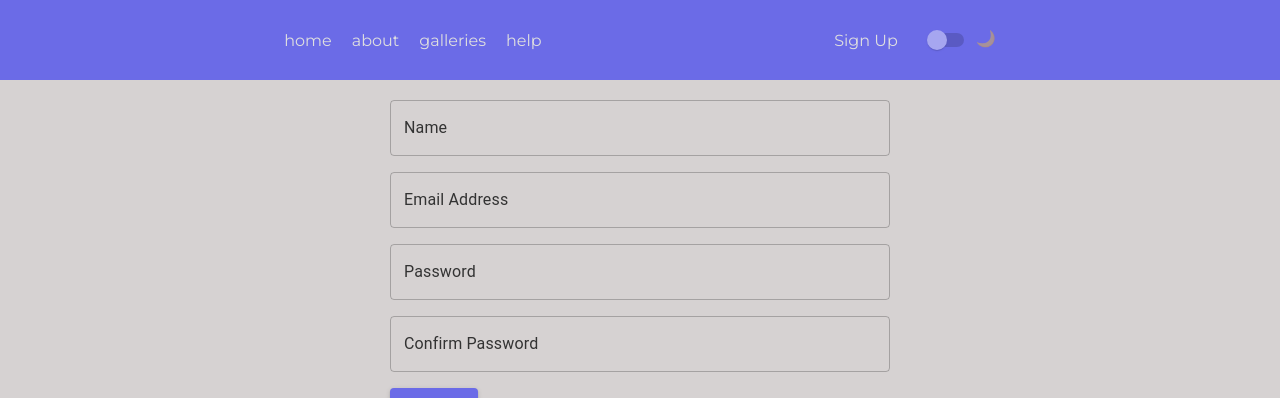
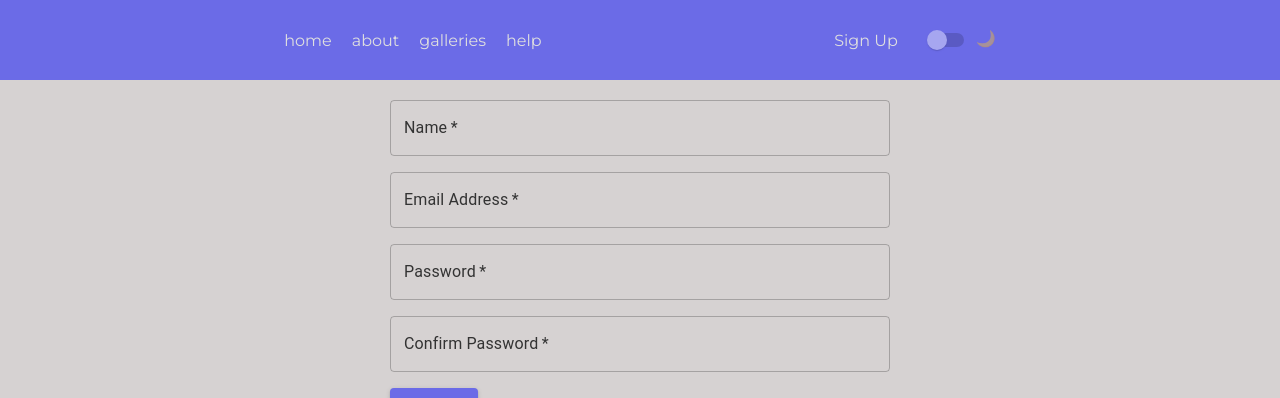
Before and after one commit to JMSBRN/painters-gallery-next-mongo, a Next.js app: page /auth in a window 1280 px wide. Shown: the top 398 px of the page. Built offline with nearby package versions, Linux system fonts and the light colour scheme.

Commit message:
fix: updated signUpForm

```diff
--- a/components/signup-form/SignUpForm.tsx
+++ b/components/signup-form/SignUpForm.tsx
@@ -3,6 +3,7 @@ import { useState } from 'react';
 import styles from './signupForm.module.scss';
 import { useAppDispatch } from '@/hooks/reduxHooks';
 import { setUser } from '@/features/users/usersSlice';
+import { ErrorMessages, Regex } from '@/constants/constants';
 
 const SignUpForm = () => {
   const { signupForm, formInput } = styles;
@@ -19,6 +20,12 @@ const SignUpForm = () => {
     e.preventDefault();
     dispatch(setUser(formData));
     const { name, email, password } = formData;
+    console.log({
+      name,
+      email,
+      password
+    });
+
   };
 
   const handleChange = (
@@ -41,6 +48,11 @@ const SignUpForm = () => {
             name="name"
             value={formData.name}
             onChange={handleChange}
+            required={true}
+            inputProps={{
+              pattern: Regex.FIRST_NAME,
+              title: ErrorMessages.FIRST_NAME
+            }}
           />
         </Grid>
         <Grid item xs={12}>
@@ -52,6 +64,7 @@ const SignUpForm = () => {
             type="email"
             value={formData.email}
             onChange={handleChange}
+            required={true}
           />
         </Grid>
         <Grid item xs={12}>
@@ -63,6 +76,11 @@ const SignUpForm = () => {
             type="password"
             value={formData.password}
             onChange={handleChange}
+            required={true}
+            inputProps={{
+              pattern: Regex.PASSWORD,
+              title: ErrorMessages.PASSWORD
+            }}
           />
         </Grid>
         <Grid item xs={12}>
@@ -74,6 +92,11 @@ const SignUpForm = () => {
             type="password"
             value={formData.confirmPassword}
             onChange={handleChange}
+            required={true}
+            inputProps={{
+              pattern: Regex.PASSWORD,
+              title: ErrorMessages.PASSWORD
+            }}
           />
         </Grid>
         <Grid item xs={12}>
--- /dev/null
+++ b/constants/constants.ts
@@ -0,0 +1,9 @@
+
+export enum Regex {
+ 'FIRST_NAME'='^[A-Za-z]{2,32}$',
+ 'PASSWORD'='^(?=.*[0-9])(?=.*[a-z])(?=.*[A-Z])(?=.*\W)(?!.* ).{8,16}$'
+}
+export enum ErrorMessages {
+    'FIRST_NAME'='min-max 3-32, A-z',
+    'PASSWORD'='min-max 8-16, min one A-z, min one 9-0'
+}
```
Also changed, not shown: pages/index.tsx (+1 -11 lines).
